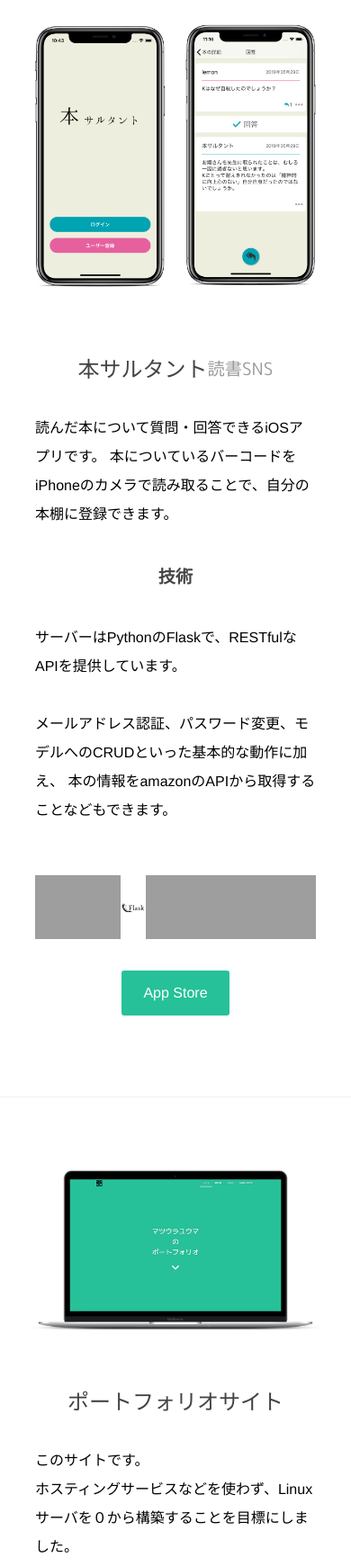
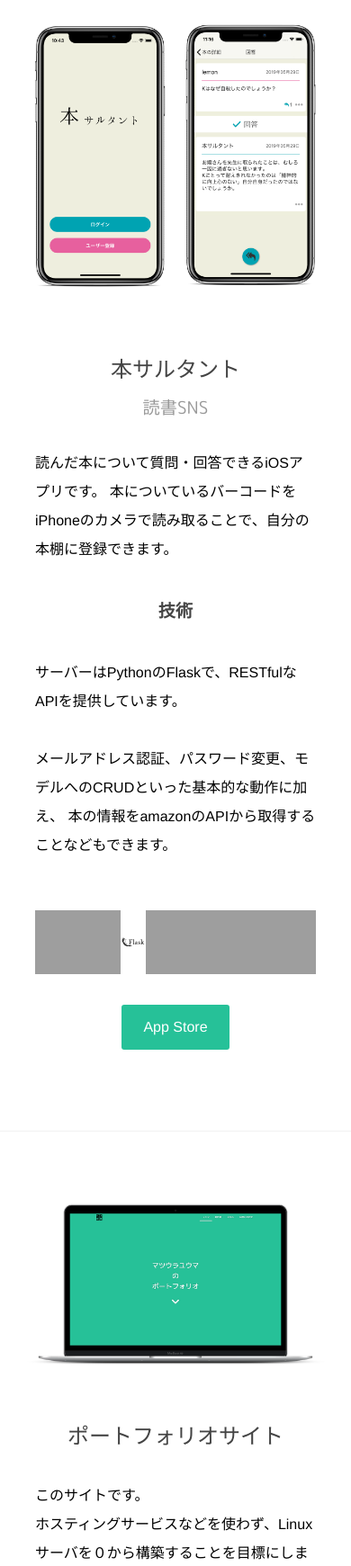
Before and after one commit to sabigara/portfolio, a Django app: page /portfolio/ in a window 390 px wide. Shown: the part 1025-2766 px from the top of the page at 90% size. Run offline with Django 3.2, Linux system fonts and the light colour scheme; some libraries are stand-ins or nearby versions; grey boxes are pictures that could not be loaded.

Commit message:
Fix style of portfolio site.

```diff
--- a/web/static/css/portfolio-site.css
+++ b/web/static/css/portfolio-site.css
@@ -733,6 +733,10 @@ footer .footer-content p {
         font-size: 2.3em;
     }
 
+    .work-title {
+        display: block;
+    }
+
     #works h3 {
         font-size: 1.8em;
     }
```
